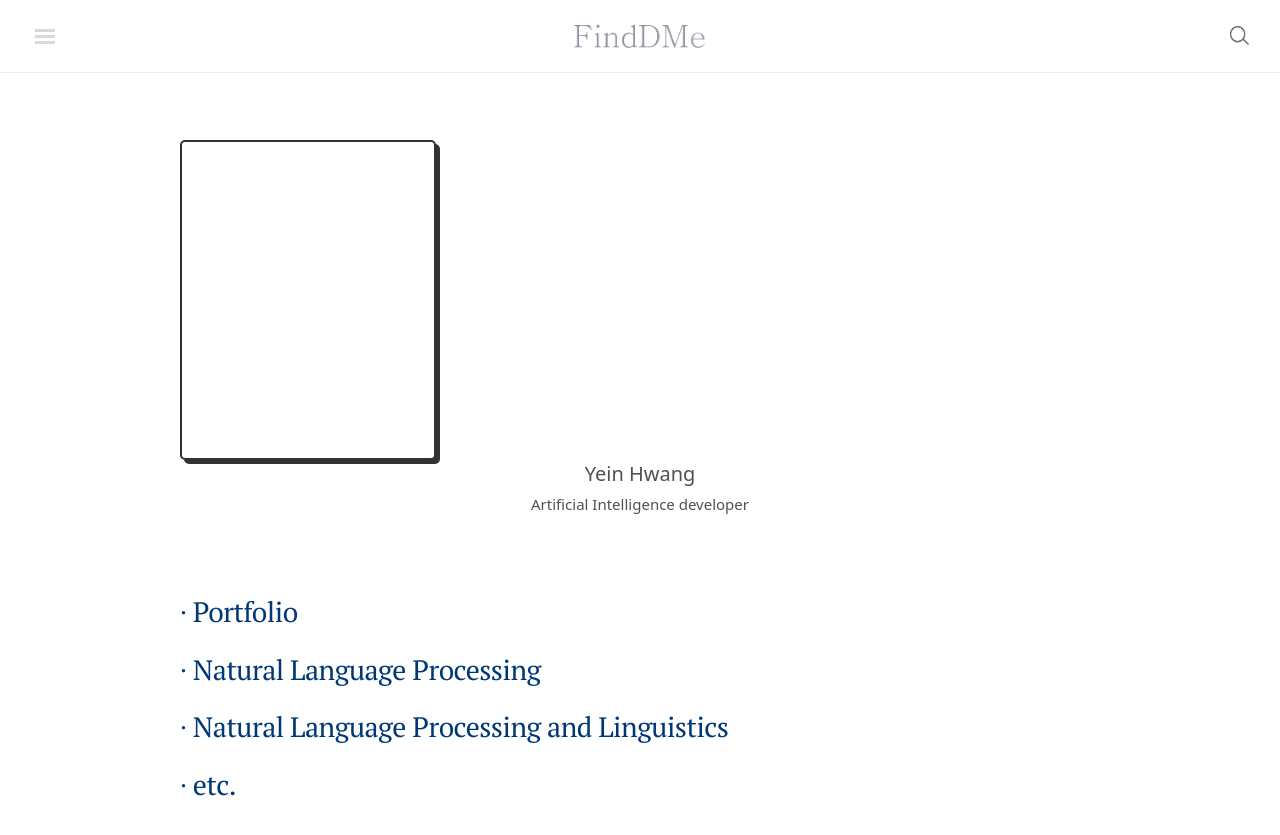
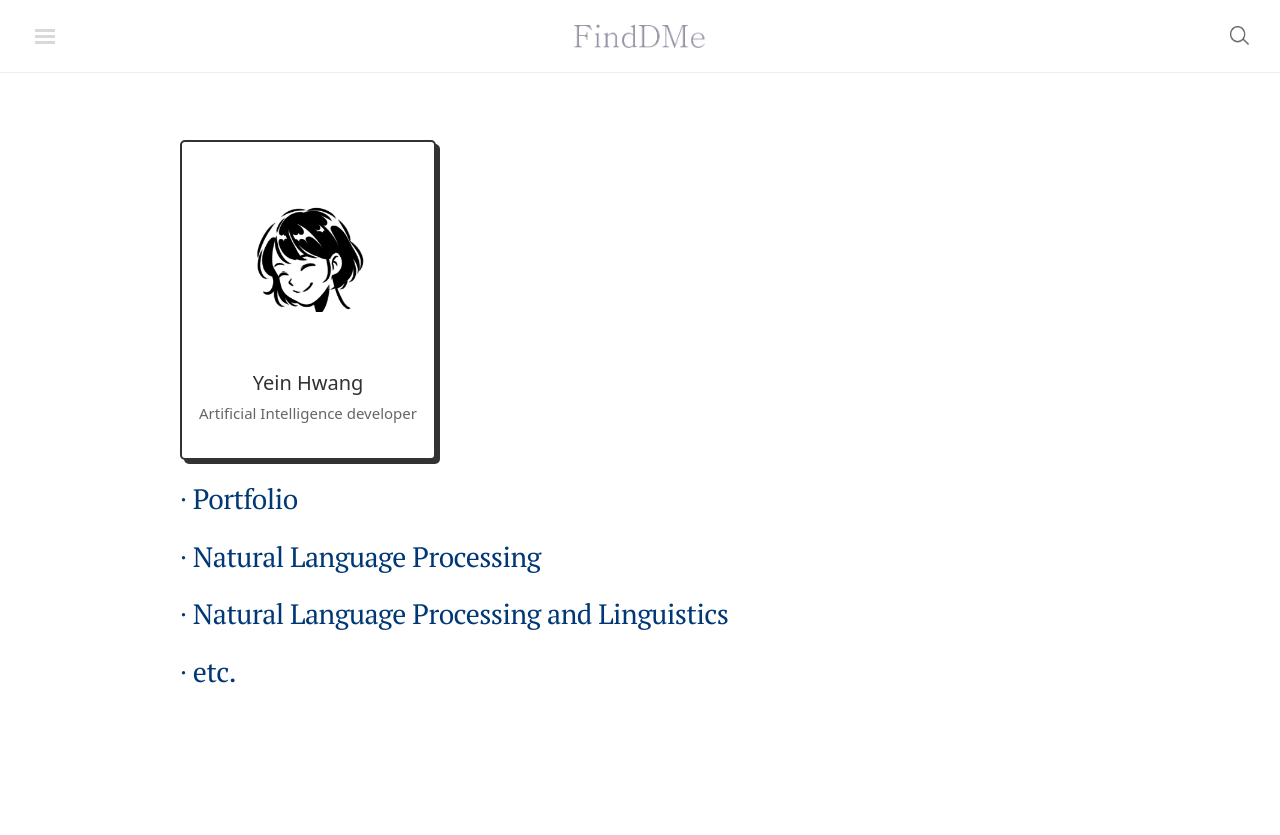
Before and after one commit to finddme/finddme.github.io, a Jekyll site: the page built from index.html, in a window 1280 px wide. Shown: the top 835 px of the page. Built offline with Jekyll 4.4.1, drawn with Linux system fonts in a browser that asks for light colours; nearby versions of some CDN libraries; comment, search, counter and statistics services are not loaded.

Commit message:
Update index.html

```diff
--- a/index.html
+++ b/index.html
@@ -36,7 +36,7 @@ title:   #Categories Home
 <!-- 홈이 홈일 때 -->
 <!-- <div class="card-expo" style="float: left; width: 40%; overflow-y: hidden"> -->
 <div class="card-expo" style="text-align:center">
-      <div class="card" onclick="location.href='https://finddme.github.io/about/'" style="cursor:pointer;>
+      <div class="card" onclick="location.href='https://finddme.github.io/about/'" style="cursor:pointer">
         <div class="card-photo"></div>
         <div class="card-title">Yein Hwang<br>
             <span>Artificial Intelligence developer</span>
```
